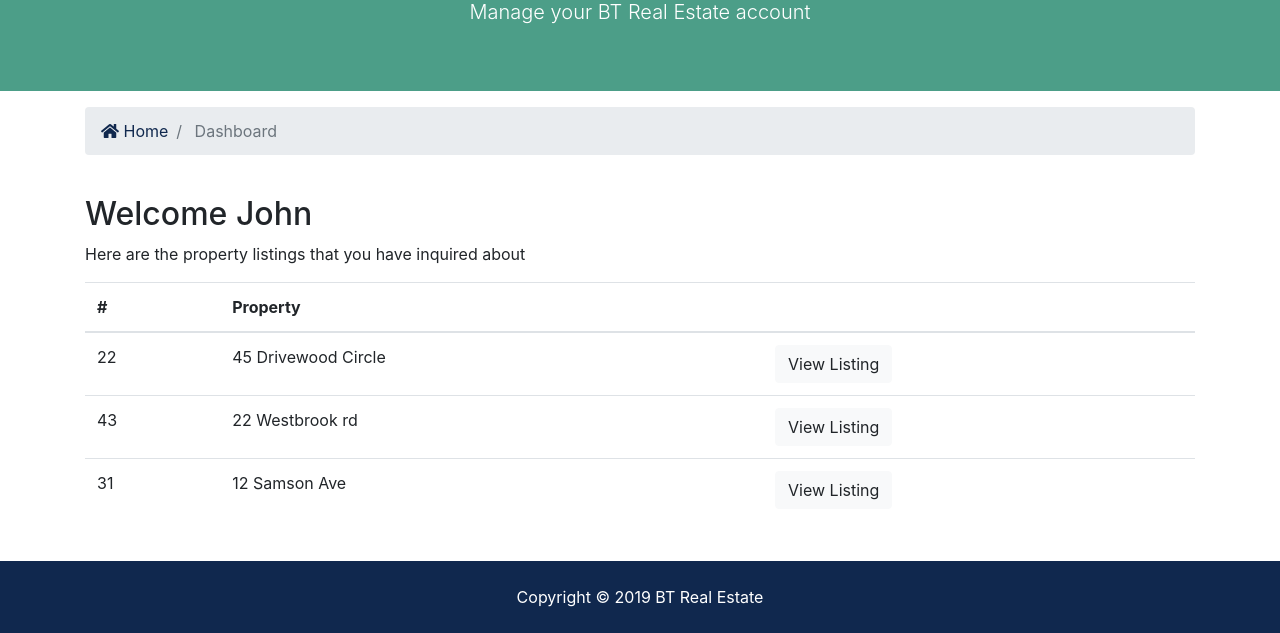
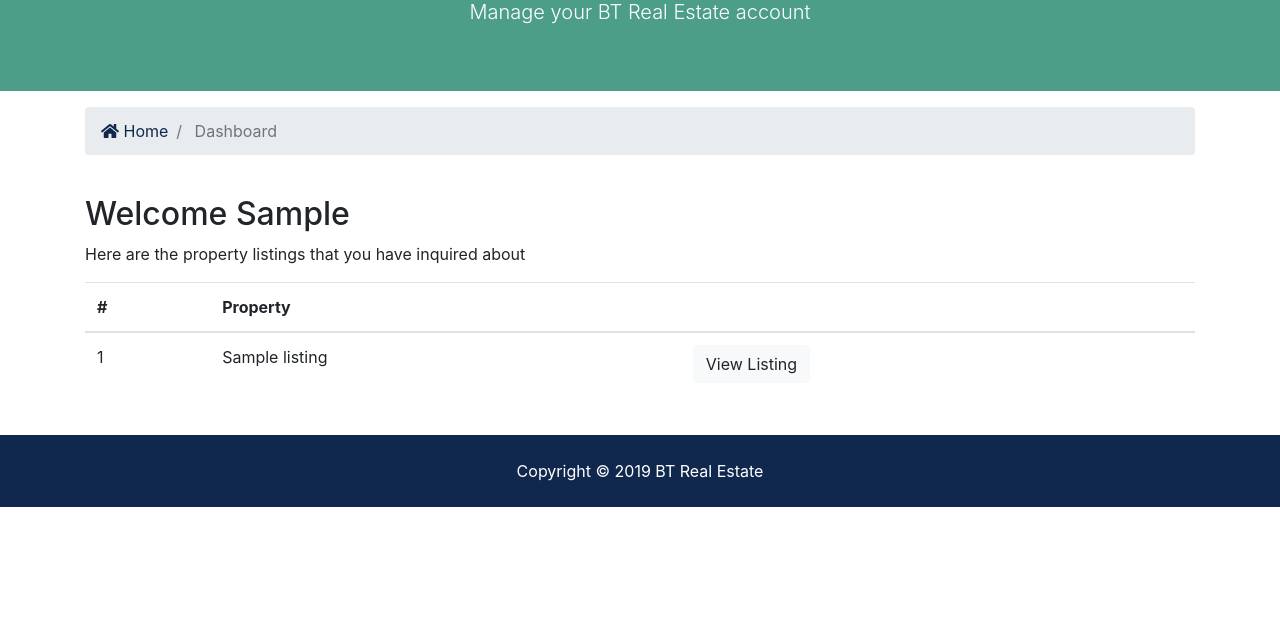
Before and after one commit to vinayBomma/django_learning, a Django app: template btre/templates/accounts/dashboard.html in a window 1280 px wide. Shown: the part 254-887 px from the top of the page. After the commit the page ends 761 px from the top, so only its background shows below. Run offline with Django 3.2, Linux system fonts and the light colour scheme; a user stored in the database is signed in; tables that the repository leaves empty hold one stand-in row (values such as "Sample post"); the template is opened without the code that fills it: most values are stand-ins (such as "Sample title", 1, 10 or a date in 2020); parts of the project's set-up code (start-up, migrations or seed data) failed here and were passed over; some libraries are stand-ins or nearby versions.

Commit message:
Added Dashboard Functionality

```diff
--- a/btre/contacts/views.py
+++ b/btre/contacts/views.py
@@ -1,7 +1,7 @@
 from django.shortcuts import render, redirect
 from django.contrib import messages
 from .models import Contact
-from django.core import send_mail
+from django.core.mail import send_mail
 
 # Create your views here.
 def contact(request):
--- a/btre/templates/accounts/dashboard.html
+++ b/btre/templates/accounts/dashboard.html
@@ -34,7 +34,8 @@
         <div class="container">
           <div class="row">
             <div class="col-md-12">
-              <h2>Welcome John</h2>
+              <h2>Welcome {{ user.first_name }}</h2>
+              {% if contacts %}
                 <p>Here are the property listings that you have inquired about</p>
                 <table class="table">
                   <thead>
@@ -45,29 +46,20 @@
                     </tr>
                   </thead>
                   <tbody>
+                    {% for contact in contacts %}
                       <tr>
-                    <td>22</td>
-                    <td>45 Drivewood Circle</td>
+                        <td>{{ contact.id }}</td>
+                        <td>{{ contact.listing }}</td>
                         <td>
-                      <a class="btn btn-light" href="#">View Listing</a>
+                          <a class="btn btn-light" href="{% url 'listings' %}">View Listing</a>
                         </td>
                       </tr>
-                  <tr>
-                    <td>43</td>
-                    <td>22 Westbrook rd</td>
-                    <td>
-                      <a class="btn btn-light" href="#">View Listing</a>
-                    </td>
-                  </tr>
-                  <tr>
-                    <td>31</td>
-                    <td>12 Samson Ave</td>
-                    <td>
-                      <a class="btn btn-light" href="#">View Listing</a>
-                    </td>
-                  </tr>
+                  {% endfor %}
                 </tbody>
               </table>
+              {% else %}
+                <p>You haven't made any inquiries.</p>
+              {% endif %}
             </div>
           </div>
         </div>
```
Also changed, not shown: btre/accounts/views.py (+7 -1 lines). Lines whose indentation alone changed are shown as unchanged.
